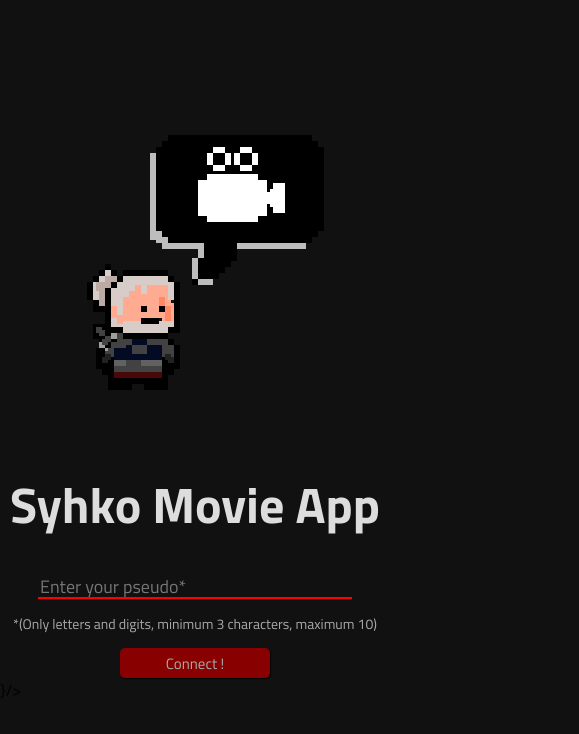
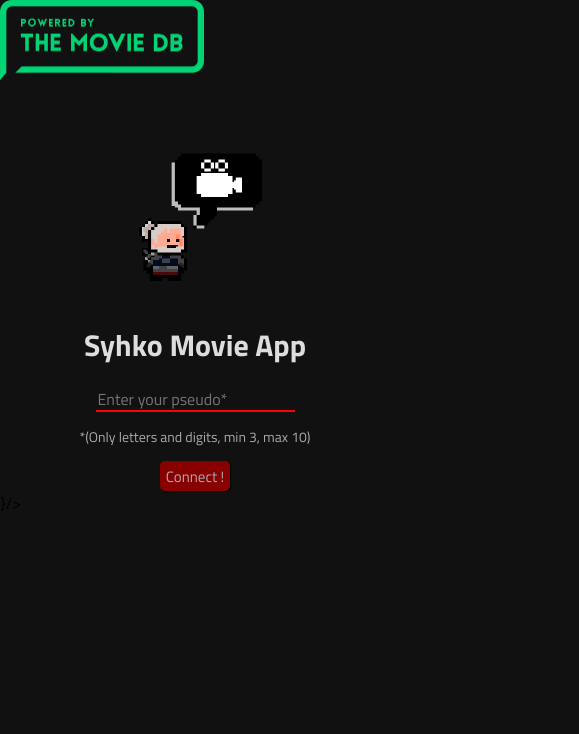
Before and after one commit to Syhko/my-movies, a React (Create React App) app: page / in a window 390 px wide. Shown: the top 734 px of the page, 579 px wide, since content can reach past the window. Built offline with nearby package versions, Linux system fonts and the light colour scheme; what re-base would draw is missing.

Commit message:
Adding some responsive on Connexion

```diff
--- a/src/components/Connexion.css
+++ b/src/components/Connexion.css
@@ -8,8 +8,8 @@
 
 .connexion_input {
   font-family: 'Titillium Web';
-	font-size: 18px;
-	width: 310px;
+	font-size: 16px;
+	width: 20%;
 	height: 20px;
 	border: none;
   border-bottom: 2px solid red;
@@ -38,3 +38,15 @@
   font-size: 50px;
   color: #dddddd;
 }
+
+@media screen and (max-width: 800px) {
+	.connexion_title{
+    font-size: 30px;
+  }
+  .connexion_input {
+    width: 50%;
+  }
+  .connexion_button {
+    width: 100%;
+  }
+}
--- a/src/components/Connexion.js
+++ b/src/components/Connexion.js
@@ -5,6 +5,7 @@ import { Link } from 'react-router-dom';
 // CSS
 import './Connexion.css';
 import logo_Syhko from './logo_Syhko.png';
+import logo_tmdb from './logo_tmdb.png';
 
 class Connexion extends PureComponent {
   state={
@@ -26,8 +27,10 @@ class Connexion extends PureComponent {
   render() {
     const { pseudo } = this.state;
     return (
+      <div className="component_connexion_wrapper">
+        <img className="logo_tmdb" width="204" height="80" src={logo_tmdb}/>
         <form className="connexion_wrapper">
-        <img src={logo_Syhko} alt="logo_Syhko"/>
+          <img src={logo_Syhko} width="400" height="216" alt="logo_Syhko"/>
           <h1 className="connexion_title">Syhko Movie App</h1>
           <input
             className="connexion_input"
@@ -36,13 +39,14 @@ class Connexion extends PureComponent {
             required
             onChange={this.updatePseudo}
           />
-        <p>*(Only letters and digits, minimum 3 characters, maximum 10)</p>
+          <p>*(Only letters and digits, min 3, max 10)</p>
           <Link to={`/movies/${pseudo.trim().toLowerCase()}`} onClick={this.checkPseudo}>
             <button className="connexion_button">
               Connect !
             </button>
           </Link>
         </form>
+      </div>
 
     );
   }
```
Also changed, not shown: src/components/logo_tmdb.png (added). Lines whose indentation alone changed are shown as unchanged.
